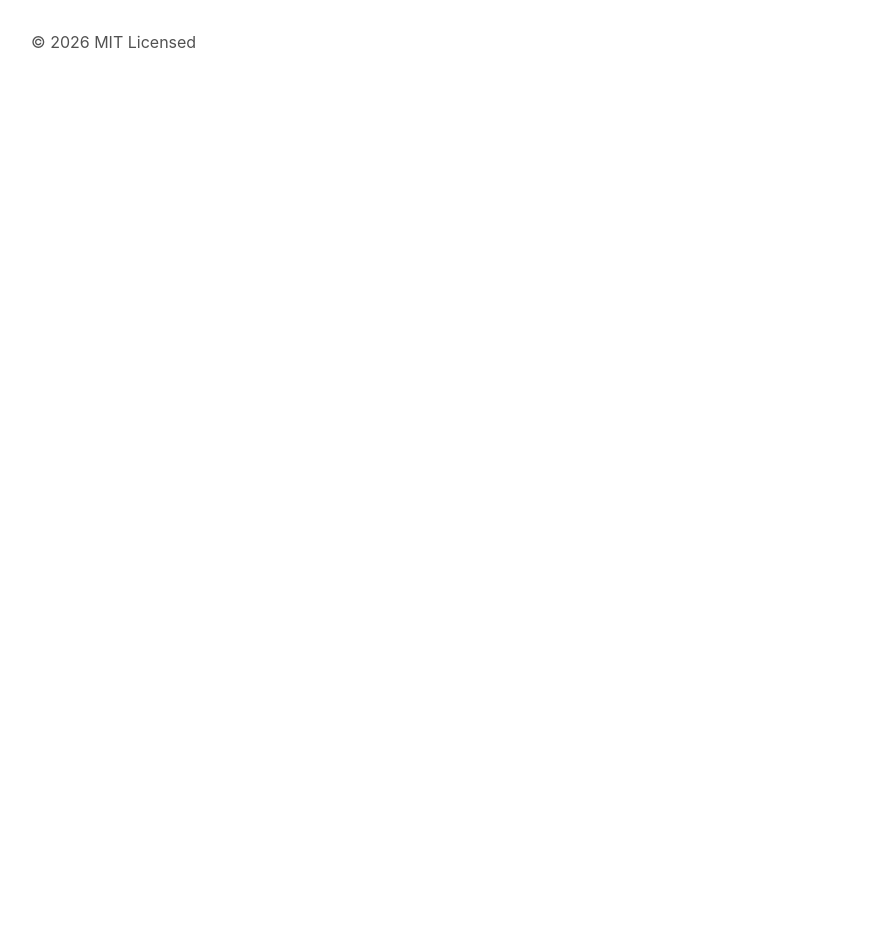
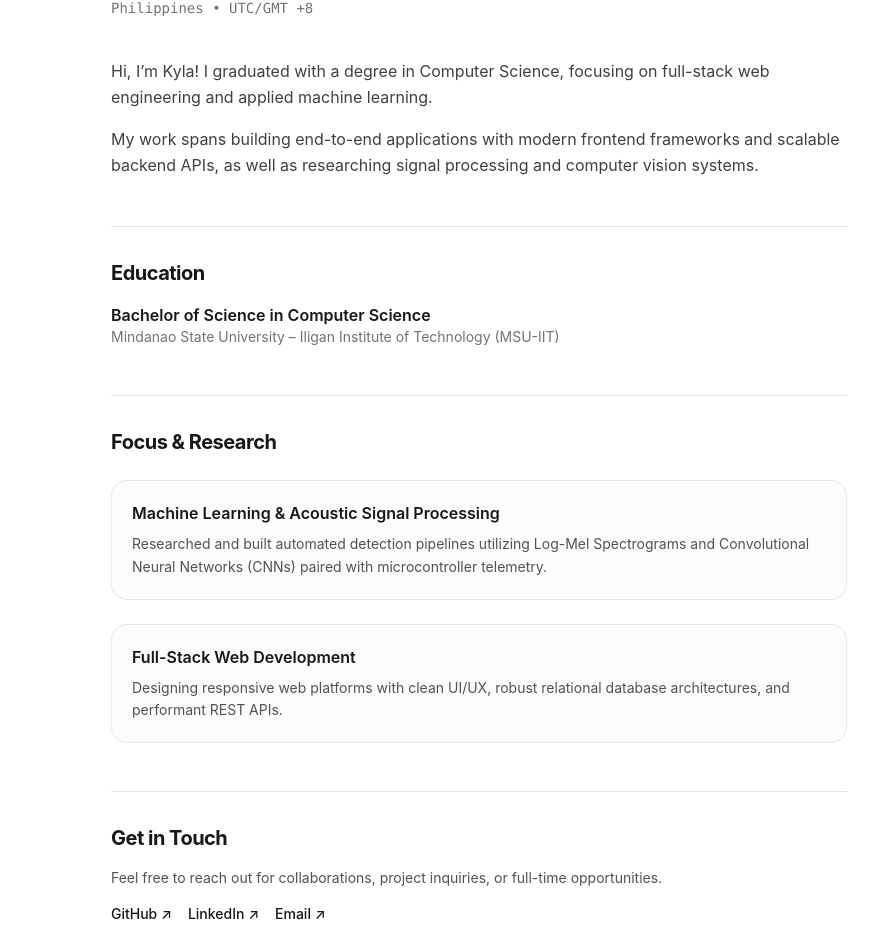
Before and after one commit to kay-16/my-portfolio, a Next.js app: page /about in a window 1280 px wide. Before the commit this address had no page. Shown: the part 198-1150 px from the top of the page, without its empty margins (161-1039 px from the left). Before the commit the page ends 800 px from the top, so only its background shows below. Built offline with nearby package versions, Linux system fonts and the light colour scheme.

Commit message:
add progress bar and table of contents for about page

```diff
--- /dev/null
+++ b/app/about/page.tsx
@@ -0,0 +1,105 @@
+import TableOfContents from "app/components/TableOfContents"
+import ProgressBar from "app/components/progressbar"
+
+export const metadata = {
+  title: 'Projects | Kyla ',
+  description: 'A complete collection of my projects and work.',
+}
+
+const tocSections = [
+    { id: 'preface', 'label': 'Preface'},
+]
+
+export default function AboutPage() {
+  return (
+    <main className="pt-28 pb-20 max-w-3xl mx-auto px-4 text-neutral-900 dark:text-neutral-100">
+      <header className="mb-10">
+        <h1 className="text-3xl sm:text-4xl font-bold tracking-tight mb-3">
+          About Me
+        </h1>
+        <p className="text-neutral-500 font-mono text-sm">
+          Philippines • UTC/GMT +8
+        </p>
+      </header>
+
+      {/* Bio / Summary */}
+      <section className="space-y-4 text-neutral-700 dark:text-neutral-300 leading-relaxed text-base mb-12">
+        <p>
+          Hi, I’m Kyla! I graduated with a degree in Computer Science, focusing on full-stack web
+          engineering and applied machine learning.
+        </p>
+        <p>
+          My work spans building end-to-end applications with modern frontend frameworks and
+          scalable backend APIs, as well as researching signal processing and computer vision systems.
+        </p>
+      </section>
+
+      {/* Education */}
+      <section className="mb-12 border-t border-neutral-200 dark:border-neutral-800 pt-8">
+        <h2 className="text-xl font-bold mb-4 tracking-tight">Education</h2>
+        <div className="flex flex-col sm:flex-row sm:items-baseline justify-between">
+          <div>
+            <h3 className="font-semibold text-neutral-900 dark:text-neutral-100">
+              Bachelor of Science in Computer Science
+            </h3>
+            <p className="text-sm text-neutral-500">
+              Mindanao State University – Iligan Institute of Technology (MSU-IIT)
+            </p>
+          </div>
+        </div>
+      </section>
+
+      {/* Experience & Research Highlights */}
+      <section className="mb-12 border-t border-neutral-200 dark:border-neutral-800 pt-8">
+        <h2 className="text-xl font-bold mb-6 tracking-tight">Focus & Research</h2>
+        <div className="space-y-6">
+          <div className="rounded-2xl border border-neutral-200/80 dark:border-neutral-800 p-5 bg-neutral-50/50 dark:bg-neutral-900/40">
+            <h3 className="font-semibold text-base">Machine Learning & Acoustic Signal Processing</h3>
+            <p className="text-sm text-neutral-600 dark:text-neutral-400 mt-2 leading-relaxed">
+              Researched and built automated detection pipelines utilizing Log-Mel Spectrograms and Convolutional Neural Networks (CNNs) paired with microcontroller telemetry.
+            </p>
+          </div>
+
+          <div className="rounded-2xl border border-neutral-200/80 dark:border-neutral-800 p-5 bg-neutral-50/50 dark:bg-neutral-900/40">
+            <h3 className="font-semibold text-base">Full-Stack Web Development</h3>
+            <p className="text-sm text-neutral-600 dark:text-neutral-400 mt-2 leading-relaxed">
+              Designing responsive web platforms with clean UI/UX, robust relational database architectures, and performant REST APIs.
+            </p>
+          </div>
+        </div>
+      </section>
+
+      {/* Quick Connect / Contact */}
+      <section className="border-t border-neutral-200 dark:border-neutral-800 pt-8">
+        <h2 className="text-xl font-bold mb-4 tracking-tight">Get in Touch</h2>
+        <p className="text-sm text-neutral-600 dark:text-neutral-400 mb-4">
+          Feel free to reach out for collaborations, project inquiries, or full-time opportunities.
+        </p>
+        <div className="flex flex-wrap gap-4 text-sm font-medium">
+          <a
+            href="https://github.com/your-username"
+            target="_blank"
+            rel="noopener noreferrer"
+            className="hover:underline text-neutral-900 dark:text-neutral-100"
+          >
+            GitHub ↗
+          </a>
+          <a
+            href="https://linkedin.com/in/your-profile"
+            target="_blank"
+            rel="noopener noreferrer"
+            className="hover:underline text-neutral-900 dark:text-neutral-100"
+          >
+            LinkedIn ↗
+          </a>
+          <a
+            href="mailto:your-email@example.com"
+            className="hover:underline text-neutral-900 dark:text-neutral-100"
+          >
+            Email ↗
+          </a>
+        </div>
+      </section>
+    </main>
+  )
+}
--- /dev/null
+++ b/app/components/TableOfContents.tsx
@@ -0,0 +1,59 @@
+'use client'
+
+import { useEffect, useState } from 'react'
+
+interface SectionItem {
+  id: string
+  label: string
+}
+
+export default function TableOfContents({ sections }: { sections: SectionItem[] }) {
+  const [activeId, setActiveId] = useState<string>('')
+
+  useEffect(() => {
+    const observer = new IntersectionObserver(
+      (entries) => {
+        entries.forEach((entry) => {
+          if (entry.isIntersecting) {
+            setActiveId(entry.target.id)
+          }
+        })
+      },
+      { rootMargin: '-20% 0px -70% 0px' } // Detects elements when they enter reading view
+    )
+
+    sections.forEach(({ id }) => {
+      const element = document.getElementById(id)
+      if (element) observer.observe(element)
+    })
+
+    return () => observer.disconnect()
+  }, [sections])
+
+  return (
+    <aside className="hidden lg:block w-48 sticky top-36 h-fit text-sm">
+      <p className="font-semibold text-neutral-900 dark:text-neutral-100 mb-4">
+        On this page
+      </p>
+      <ul className="space-y-2 border-l border-neutral-200 dark:border-neutral-800 pl-3">
+        {sections.map(({ id, label }) => {
+          const isActive = activeId === id
+          return (
+            <li key={id}>
+              <a
+                href={`#${id}`}
+                className={`block transition-colors duration-150 ${
+                  isActive
+                    ? 'font-bold text-neutral-950 dark:text-white -ml-[13px] pl-3 border-l-2 border-neutral-950 dark:border-white'
+                    : 'text-neutral-500 hover:text-neutral-900 dark:hover:text-neutral-200'
+                }`}
+              >
+                {label}
+              </a>
+            </li>
+          )
+        })}
+      </ul>
+    </aside>
+  )
+}
--- /dev/null
+++ b/app/components/progressbar.tsx
@@ -0,0 +1,29 @@
+'use client'
+
+import { useEffect, useState } from 'react'
+
+export default function ProgressBar() {
+    const [scrollProgress, setScrollProgress] = useState(0)
+
+    useEffect(() => {
+    const handleScroll = () => {
+      const totalHeight = document.documentElement.scrollHeight - window.innerHeight
+      if (totalHeight > 0) {
+        const progress = (window.scrollY / totalHeight) * 100
+        setScrollProgress(progress)
+      }
+    }
+
+    window.addEventListener('scroll', handleScroll, { passive: true })
+    return () => window.removeEventListener('scroll', handleScroll)
+  }, [])
+
+  return (
+    <div className="fixed top-0 left-0 right-0 z-[60] h-1 bg-transparent pointer-events-none">
+      <div
+        className="h-full bg-gradient-to-r from-pink-500 via-rose-500 to-amber-400 transition-[width] duration-75 ease-out"
+        style={{ width: `${scrollProgress}%` }}
+      />
+    </div>
+  )
+}
--- a/app/layout.tsx
+++ b/app/layout.tsx
@@ -7,6 +7,7 @@ import { Analytics } from '@vercel/analytics/react'
 import { SpeedInsights } from '@vercel/speed-insights/next'
 import Footer from './components/footer'
 import { baseUrl } from './sitemap'
+import ProgressBar from './components/progressbar'
 
 export const metadata: Metadata = {
   metadataBase: new URL(baseUrl),
--- a/app/projects/page.tsx
+++ b/app/projects/page.tsx
@@ -57,9 +57,9 @@ const projects = [
 
 export default function ProjectsPage() {
   return (
-    <section id="projects" className="pt-6">
+    <section id="projects" className="pt-32">
           <h2 className="text-2xl sm:text-3xl font-bold text-center tracking-tight text-neutral-950 dark:text-neutral-100 mb-10">
-            Some of my projects
+            My works
           </h2>
 
           {/* Projects Grid */}
```
